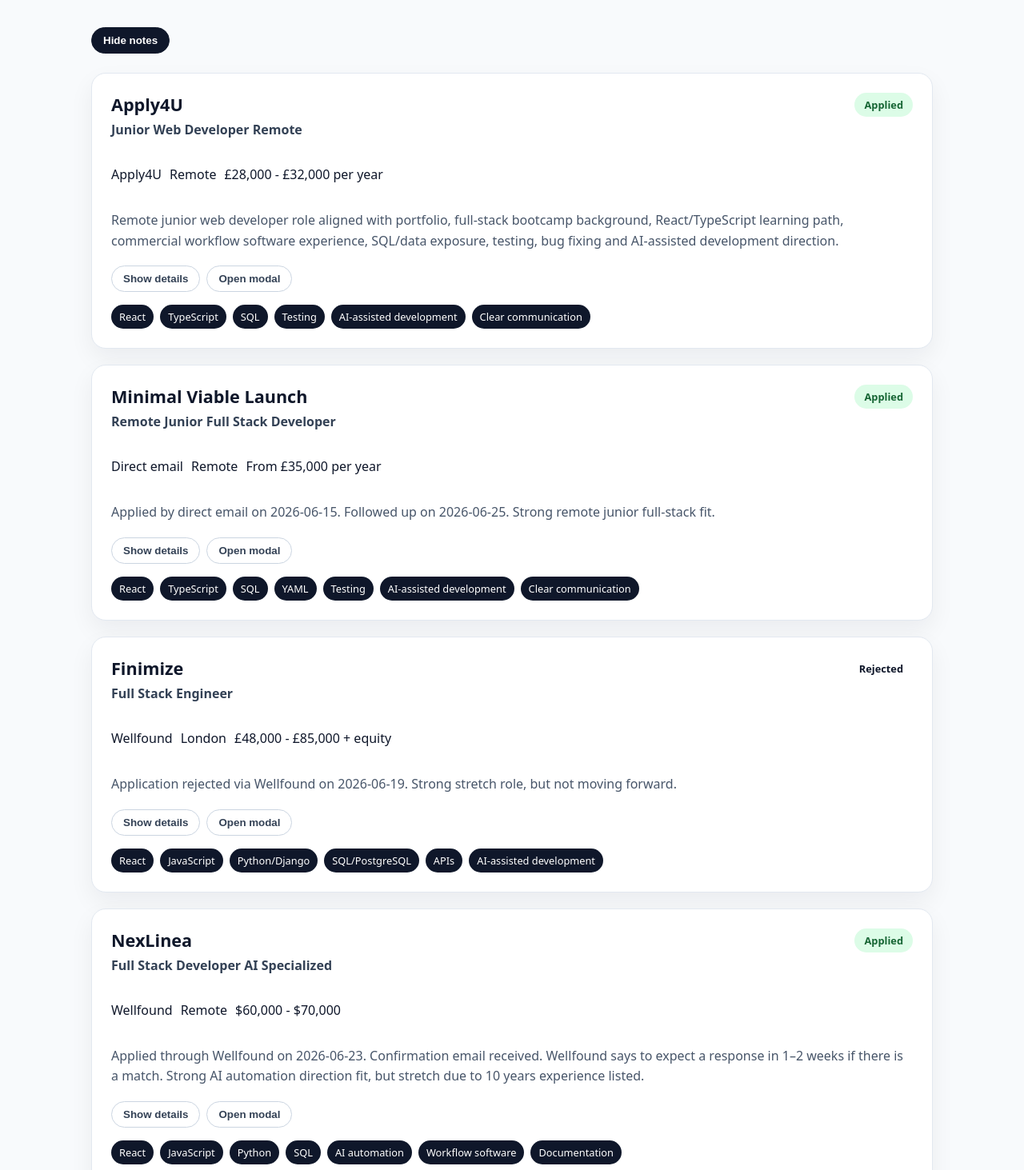
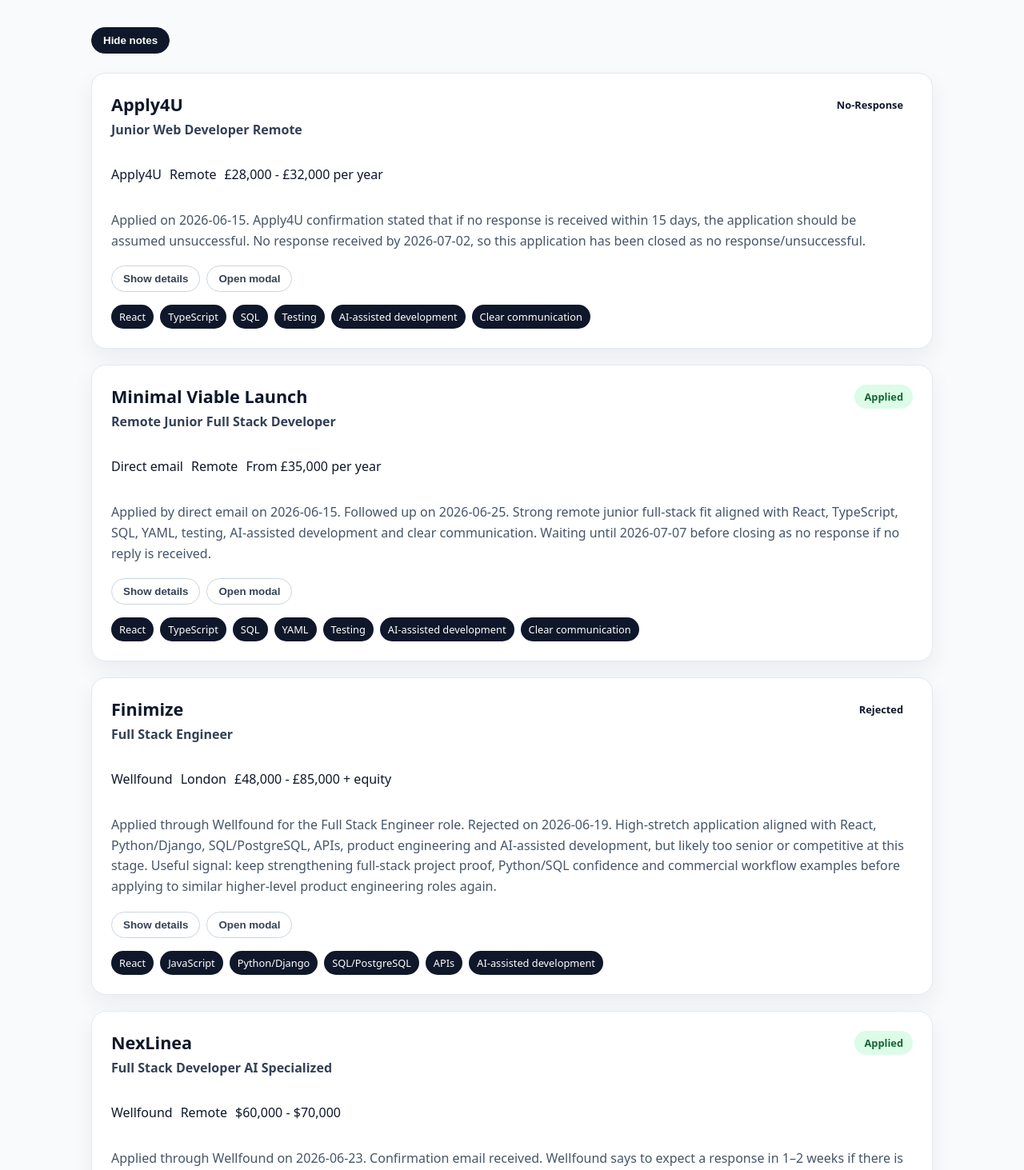
Before and after one commit to OwenD-24/job-application-tracker, a React (Vite) app: page / in a window 1280 px wide. Shown: the part 547-2010 px from the top of the page at 80% size. Built offline with nearby package versions, Linux system fonts and the light colour scheme.

Commit message:
Updated Job Applications

```diff
--- a/src/data/jobs.js
+++ b/src/data/jobs.js
@@ -4,7 +4,7 @@
     company: "Apply4U",
     role: "Junior Web Developer Remote",
     platform: "Apply4U",
-    status: "applied",
+    status: "no-response",
     priority: "medium",
     jobType: "Full-time / Permanent",
     location: "Remote",
@@ -15,7 +15,7 @@
     cvUsed: "Full Stack Web Dev CV - JUNE 2026.pdf",
     portfolioIncluded: true,
     notes:
-        "Remote junior web developer role aligned with portfolio, full-stack bootcamp background, React/TypeScript learning path, commercial workflow software experience, SQL/data exposure, testing, bug fixing and AI-assisted development direction.",
+        "Applied on 2026-06-15. Apply4U confirmation stated that if no response is received within 15 days, the application should be assumed unsuccessful. No response received by 2026-07-02, so this application has been closed as no response/unsuccessful.",
     skills: [
         "React",
         "TypeScript",
@@ -41,7 +41,7 @@
     cvUsed:"Owen-Davis-FullStack.pdf",
     portfolioIncluded: true,
     notes:
-       "Applied by direct email on 2026-06-15. Followed up on 2026-06-25. Strong remote junior full-stack fit.",
+       "Applied by direct email on 2026-06-15. Followed up on 2026-06-25. Strong remote junior full-stack fit aligned with React, TypeScript, SQL, YAML, testing, AI-assisted development and clear communication. Waiting until 2026-07-07 before closing as no response if no reply is received.",
     skills: [
         "React",
         "TypeScript",
@@ -68,7 +68,7 @@
     cvUsed: "Owen-Davis-FullStack.pdf",
     portfolioIncluded: true,
     notes:
-        "Application rejected via Wellfound on 2026-06-19. Strong stretch role, but not moving forward.",
+        "Applied through Wellfound for the Full Stack Engineer role. Rejected on 2026-06-19. High-stretch application aligned with React, Python/Django, SQL/PostgreSQL, APIs, product engineering and AI-assisted development, but likely too senior or competitive at this stage. Useful signal: keep strengthening full-stack project proof, Python/SQL confidence and commercial workflow examples before applying to similar higher-level product engineering roles again.",
     skills: [
         "React",
         "JavaScript",
@@ -94,7 +94,7 @@
     cvUsed: "Owen-Davis-Fullstack.pdf",
     portfolioIncluded: true,
     notes:
-       "Applied through Wellfound on 2026-06-23. Confirmation email received. Wellfound says to expect a response in 1–2 weeks if there is a match. Strong AI automation direction fit, but stretch due to 10 years experience listed.",
+       "Applied through Wellfound on 2026-06-23. Confirmation email received. Wellfound says to expect a response in 1–2 weeks if there is a match. Strong AI automation direction fit, but stretch due to 10 years experience listed. Keep open until 2026-07-07, then close as no response if no update is received.",
     skills: [
         "React",
         "JavaScript",
@@ -121,7 +121,7 @@
     cvUsed: "",
     portfolioIncluded: false,
     notes:
-        "Excellent React/TypeScript/Python/AI stack, but founding/lead ownership and 5-8 years experience make it too senior for now.",
+        "Excellent future target role aligned with React, TypeScript, Python, Supabase, RAG and LLMs, but founding/lead ownership and 5–8 years experience make it too senior for now. Save as a future benchmark role after stronger full-stack, Python/SQL and AI project proof is built.",
     skills: [
         "React",
         "TypeScript",
@@ -147,7 +147,7 @@
     cvUsed: "Owen-Davis-FullStack.pdf",
     portfolioIncluded: true,
     notes:
-      "Applied through the CyberSmart careers site on 2026-06-25 after finding the role on LinkedIn. Strong early-career software engineering fit focused on TypeScript/JavaScript, NodeJS, APIs, debugging, testing, documentation, Electron desktop application work and platform behaviour. Confirmation email received and email verification requested.",
+      "Applied through the CyberSmart careers site on 2026-06-25 after finding the role on LinkedIn. Strong early-career software engineering fit focused on TypeScript/JavaScript, NodeJS, APIs, debugging, testing, documentation, Electron desktop application work and platform behaviour. Confirmation email received and email verification requested. Waiting until 2026-07-09 before closing as no response if no update is received.",
     skills: [
       "TypeScript",
       "JavaScript",
@@ -205,7 +205,7 @@
     cvUsed: "Owen-Davis-FullStack.pdf",
     portfolioIncluded: true,
     notes:
-      "Applied through LinkedIn/Jobgether on 2026-06-25. Strong fit for React/full-stack learning and AI-assisted development direction. Role focuses on cloning, running and debugging AI-generated apps, evaluating frontend/backend code quality, documenting issues, supporting reusable components and improving AI code generation workflows. Portfolio was included via LinkedIn profile links.",
+      "Applied through LinkedIn/Jobgether on 2026-06-25. Strong fit for React/full-stack learning and AI-assisted development direction. Role focuses on cloning, running and debugging AI-generated apps, evaluating frontend/backend code quality, documenting issues, supporting reusable components and improving AI code generation workflows. Portfolio was included via LinkedIn profile links. Waiting until 2026-07-09 before closing as no response if no update is received.",
     skills: [
       "React",
       "JavaScript",
@@ -223,7 +223,7 @@
     company: "Starling Bank",
     role: "Software Engineer (ML Projects)",
     platform: "Starling Bank Careers Page",
-    status: "applied",
+    status: "rejected",
     priority: "high",
     jobType: "Full-time",
     location: "Manchester / London / Cardiff / Southampton, United Kingdom",
@@ -234,7 +234,7 @@
     cvUsed: "Owen-Davis-FullStack-CV.pdf",
     portfolioIncluded: true,
     notes:
-      "Applied through the Starling Bank careers page on 2026-06-29 for the Software Engineer (ML Projects) role. Stretch application but strong alignment with Python, JavaScript/React, SQL/PostgreSQL, AI/LLM interest, data workflows and fintech direction. Role involves designing, implementing and maintaining ML-enabled software features, integrating machine learning models into banking systems, working with engineers and data scientists, and contributing across infrastructure, pipelines and product features. Application included CV, tailored cover letter, salary expectation, Manchester hybrid availability, right-to-work details and a tailored response to 'Why would Starling Bank regret not hiring you?'. Portfolio link is included through the CV.",
+      "Rejected by Starling after hiring team review. Feedback stated they moved forward with candidates whose experience was a closer match to the role requirements. This was a high-stretch ML/FinTech engineering application. Useful signal: strengthen Python, SQL, backend/data workflows, testing, cloud basics and assessment readiness before applying to similar ML/data engineering roles again.",
     skills: [
       "Python",
       "JavaScript",
@@ -274,7 +274,7 @@
     cvUsed: "LinkedIn profile / CV not required at this stage",
     portfolioIncluded: true,
     notes:
-      "Applied through LinkedIn Easy Apply on 2026-06-29. High-priority stretch role because it aligns strongly with testing, debugging, API testing, QA, bug reproduction, workflow validation and AI-assisted tooling, but has gaps around C#/.NET and Playwright/Cypress. Role is remote-first with travel to Manchester around once per month. Company is a software house working with large brands and a platform that handles high-value transactions between major brands and UK banking institutions. Application was submitted through LinkedIn profile only, as the advert stated no CV was needed at this stage.",
+      "Applied through LinkedIn Easy Apply on 2026-06-29. High-priority stretch role because it aligns strongly with testing, debugging, API testing, QA, bug reproduction, workflow validation and AI-assisted tooling, but has gaps around C#/.NET and Playwright/Cypress. Role is remote-first with travel to Manchester around once per month. Company is a software house working with large brands and a platform that handles high-value transactions between major brands and UK banking institutions. Application was submitted through LinkedIn profile only, as the advert stated no CV was needed at this stage. Wait until 2026-07-13 before closing as no response if no update is received.",
     skills: [
       "Software testing",
       "Test automation",
@@ -312,7 +312,7 @@
     cvUsed: "Owen-Davis-FullStack-CV.pdf",
     portfolioIncluded: true,
     notes:
-      "Applied through the Landytech careers page on Workable on 2026-06-29. Strong Python/FinTech stretch role focused on building and maintaining services and tools that process and publish financial metrics for a B2B SaaS investment reporting platform. Good alignment with Python, SQL/relational databases, APIs, data pipelines, ETL-style workflows, financial data, debugging and clean code. Application included CV, LinkedIn profile, tailored cover letter, notice period, salary expectation, right-to-work confirmation and tailored answers explaining interest in Landytech and learning goals. Main risk is London hybrid expectations, but the advert states WFH is allowed depending on role.",
+      "Applied through the Landytech careers page on Workable on 2026-06-29. Strong Python/FinTech stretch role focused on building and maintaining services and tools that process and publish financial metrics for a B2B SaaS investment reporting platform. Good alignment with Python, SQL/relational databases, APIs, data pipelines, ETL-style workflows, financial data, debugging and clean code. Application included CV, LinkedIn profile, tailored cover letter, notice period, salary expectation, right-to-work confirmation and tailored answers explaining interest in Landytech and learning goals. Main risk is London hybrid expectations, but the advert states WFH is allowed depending on role. Wait until 2026-07-13 before closing as no response if no update is received.",
     skills: [
       "Python",
       "Object-oriented programming",
@@ -351,7 +351,7 @@
     cvUsed: "Owen-Davis-FullStack-CV.pdf",
     portfolioIncluded: true,
     notes:
-      "Rejected after initial Coderbyte technical assessment. Assessment covered Caesar cipher string manipulation and key/value aggregation using Python fundamentals. Main learning gaps identified: strings, loops, functions, dictionaries, split/join, sorted output, modulo, hidden test cases and exact output formatting. Use this as direction for Python/SQL RegTech learning plan.",
+      "Rejected after initial Coderbyte technical assessment. Assessment covered Caesar cipher string manipulation and key/value aggregation using Python fundamentals. Main learning gaps identified: strings, loops, functions, dictionaries, split/join, sorted output, modulo, hidden test cases and exact output formatting. Use this as direction for the Python/SQL RegTech learning plan and assessment-readiness practice.",
     skills: [
       "Python",
       "SQL",
```
